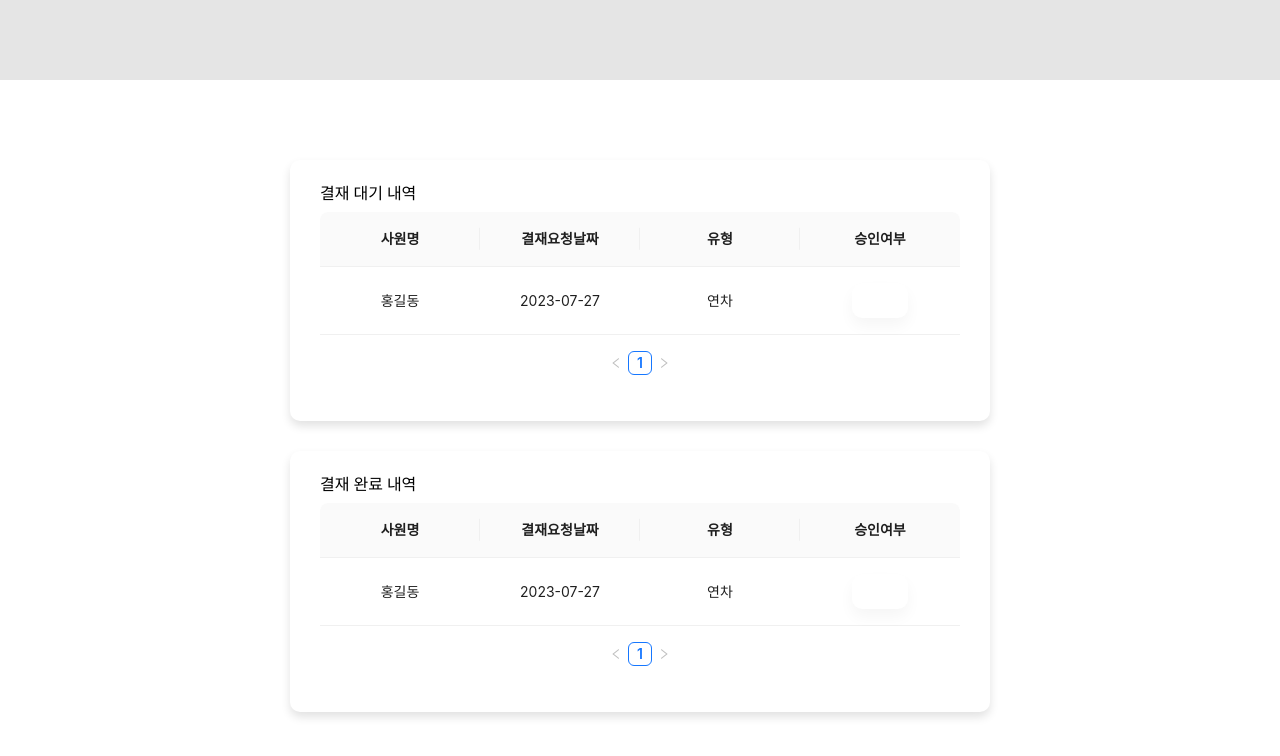
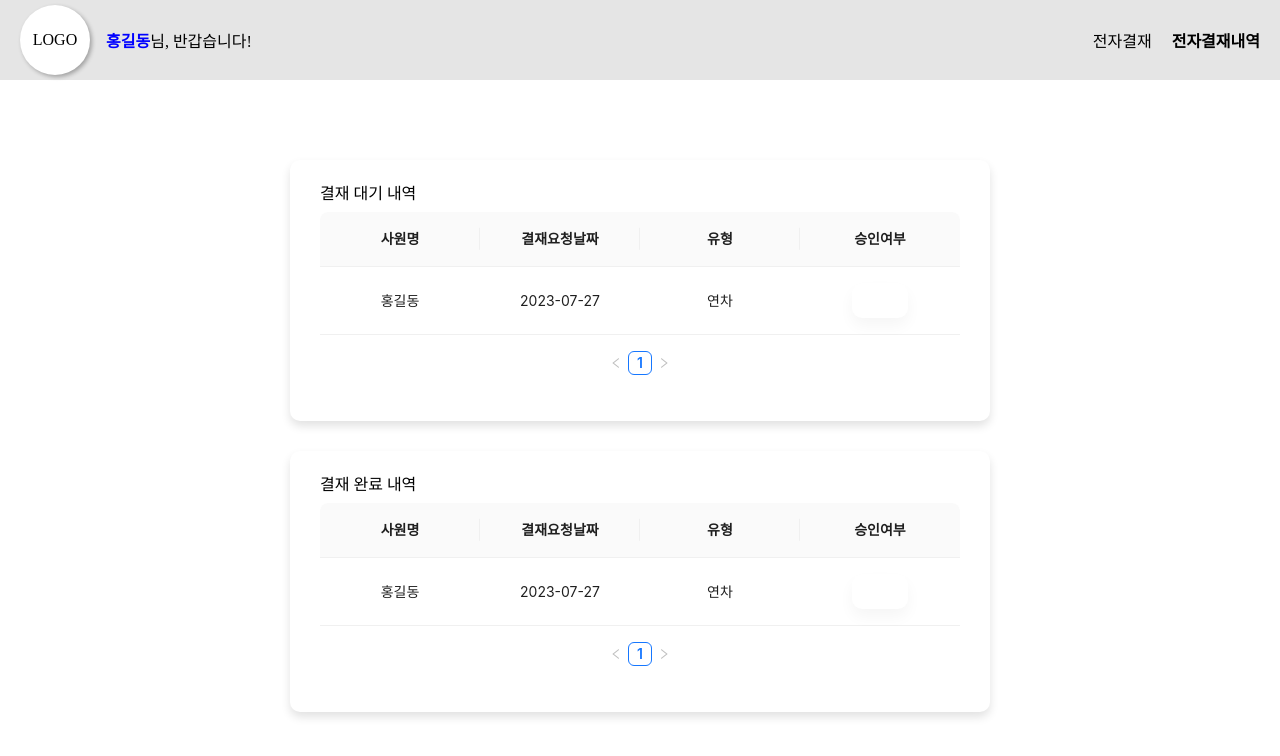
Before and after one commit to FAST-MINI-TEAM1/client, a Next.js app: page /employee/history in a window 1280 px wide. Shown: the top 756 px of the page. Built offline with nearby package versions, Linux system fonts and the light colour scheme.

Commit message:
chore: :wrench: 라우팅에 따른 navigation 버튼 스타일링 active 구현

```diff
--- a/components/common/Header.tsx
+++ b/components/common/Header.tsx
@@ -1,9 +1,44 @@
+import Link from "next/link";
+import { useRouter } from "next/router";
 import styled from "styled-components";
 
 function Header() {
+  const router = useRouter();
   return (
     <HeaderBlock>
-      <HeaderContent></HeaderContent>
+      <HeaderContent>
+        <LogoContainer>
+          <Link href="/">
+            <Logo>LOGO</Logo>
+          </Link>
+          <UserWelcome>
+            <span>홍길동</span>
+            <span>님, 반갑습니다!</span>
+          </UserWelcome>
+        </LogoContainer>
+        <Nav>
+          <ul>
+            <li>
+              <Link href="/employee">
+                <a className={router.pathname === "/employee" ? "active" : ""}>
+                  전자결재
+                </a>
+              </Link>
+            </li>
+            <li>
+              <Link href="/employee/history">
+                <a
+                  className={
+                    router.pathname === "/employee/history" ? "active" : ""
+                  }
+                >
+                  전자결재내역
+                </a>
+              </Link>
+            </li>
+          </ul>
+        </Nav>
+      </HeaderContent>
     </HeaderBlock>
   );
 }
@@ -12,8 +47,66 @@ const HeaderBlock = styled.header`
   width: 100%;
   height: 80px;
   background: ${(props) => props.theme.headerColor};
+  display: flex;
+  justify-content: center;
+  align-items: center;
+  padding: 0 20px;
 `;
 
-const HeaderContent = styled.div``;
+const HeaderContent = styled.div`
+  width: 1320px;
+  height: inherit;
+  /* background: coral; */
+  max-width: 1280px;
+  display: flex;
+  justify-content: space-between;
+  align-items: center;
+`;
+
+const LogoContainer = styled.div`
+  display: flex;
+  justify-content: center;
+  align-items: center;
+  gap: 1rem;
+`;
+
+const UserWelcome = styled.div`
+  span {
+    &:first-child {
+      color: #00f;
+      font-weight: 600;
+    }
+  }
+`;
+
+const Logo = styled.a`
+  width: 70px;
+  height: 70px;
+  background: #fff;
+  border-radius: 50%;
+  display: flex;
+  justify-content: center;
+  align-items: center;
+  cursor: pointer;
+  box-shadow: 2px 2px 4px rgba(0, 0, 0, 0.3);
+`;
+
+const Nav = styled.nav`
+  ul {
+    display: flex;
+    justify-content: center;
+    align-items: center;
+    gap: 20px;
+    li {
+      a {
+        color: ${(props) => props.theme.inactiveColor};
+        &.active {
+          font-weight: 700;
+          color: ${(props) => props.theme.activeColor};
+        }
+      }
+    }
+  }
+`;
 
 export default Header;
```
